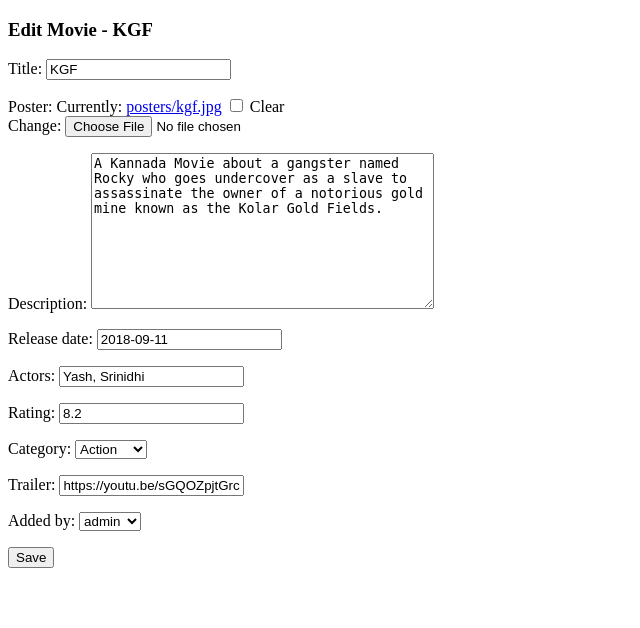
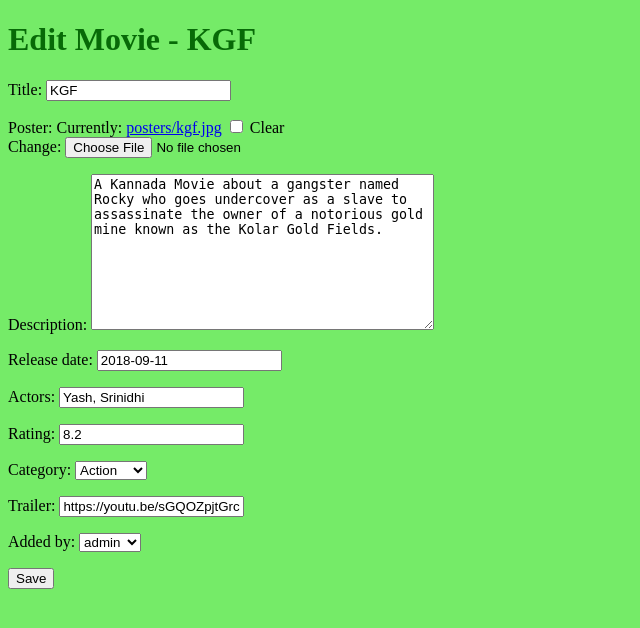
Before and after one commit to pranav-sekhar/Django-Movie-Site, a Django app: page /edit/4/ in a window 1280 px wide. Shown: the top 628 px of the page, without its empty margins (0-640 px from the left). Run offline with Django 5.2, Linux system fonts and the light colour scheme; a user stored in the database is signed in; data comes from the database, SQL or seed files in the repository.

Commit message:
Update edit_movie.html

```diff
--- a/movieapp/templates/edit_movie.html
+++ b/movieapp/templates/edit_movie.html
@@ -4,9 +4,13 @@
     <meta charset="UTF-8">
     <meta name="viewport" content="width=device-width, initial-scale=1.0">
     <title>Document</title>
+    <style>
+        body{background-color: rgb(117, 235, 104);}
+        h1{color:rgb(7, 106, 7);}
+    </style>
 </head>
 <body>
-    <h3>Edit Movie - {{movie.title}}</h3> <!--shows movie title while edit-->
+    <h1>Edit Movie - {{movie.title}}</h1> <!--shows movie title while edit-->
     <form method="POST" enctype="multipart/form-data">
         {% csrf_token %}
         {{ form.as_p }}
```
